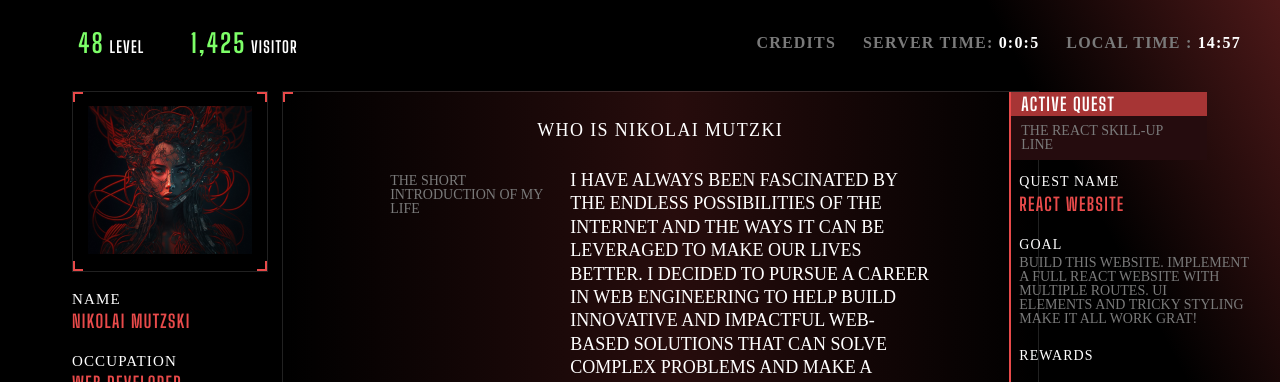
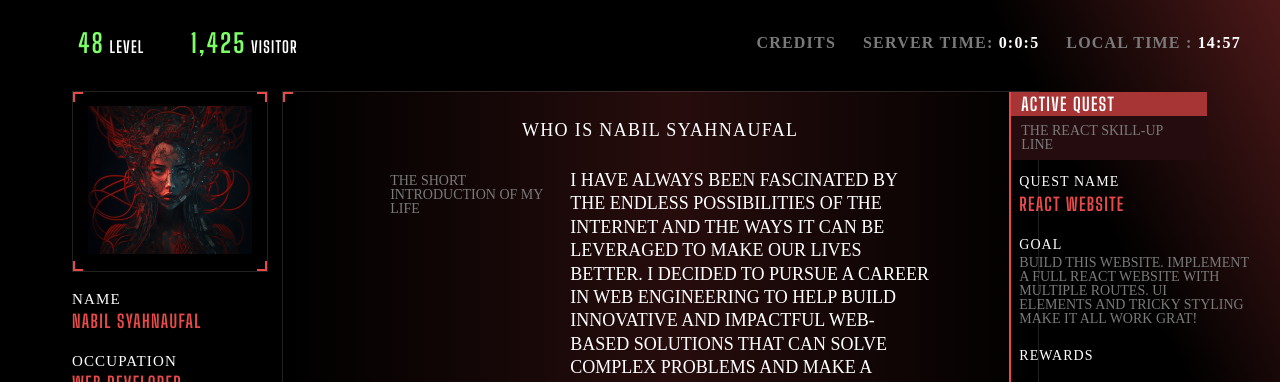
Before and after one commit to nabilsynfl/futuristic-portfolio, a Next.js app: page /page/about in a window 1280 px wide. Shown: the top 382 px of the page. Built offline with nearby package versions, Linux system fonts and the light colour scheme; a web font is replaced by a local one.

Commit message:
Update component

```diff
--- a/app/components/header/Header.jsx
+++ b/app/components/header/Header.jsx
@@ -29,6 +29,7 @@ const Header = ({ setModal }) => {
   let getMinutes = showDate.getMinutes();
 
   return (
+    <>
       <header className="header">
         <nav>
           <div className='left-side'>
@@ -43,6 +44,7 @@ const Header = ({ setModal }) => {
           </div>
         </nav>
       </header>
+    </>
   )
 }
 
--- a/app/components/sidebar/Sidebar.jsx
+++ b/app/components/sidebar/Sidebar.jsx
@@ -27,7 +27,7 @@ const Sidebar = ({ setConnection, setOpenForHire }) => {
                     <div className="data">
                         <div className="name">
                             <label>NAME</label>
-                            <h1>NIKOLAI MUTZSKI</h1>
+                            <h1>NABIL SYAHNAUFAL</h1>
                         </div>
 
                         <div className="occupation">
--- a/app/layout.jsx
+++ b/app/layout.jsx
@@ -8,7 +8,7 @@ import RightSidebar from './components/sidebar/rightSidebar';
 import Navbar from './components/navbar/Navbar';
 
 export const metadata = {
-  title: 'Nikolai',
+  title: 'Nabil Syahnaufal',
   description: 'Portfolio Nabil Syahnaufal',
 }
 
--- a/app/page/about/page.jsx
+++ b/app/page/about/page.jsx
@@ -8,7 +8,7 @@ const About = () => {
       <div className="container-content">
         <div className="about-content">
           <div className="title">
-            <h1>WHO IS NIKOLAI MUTZKI</h1>
+            <h1>WHO IS NABIL SYAHNAUFAL</h1>
           </div>
 
           <div className='about-paraf'>
```
Lines whose indentation alone changed are shown as unchanged.
